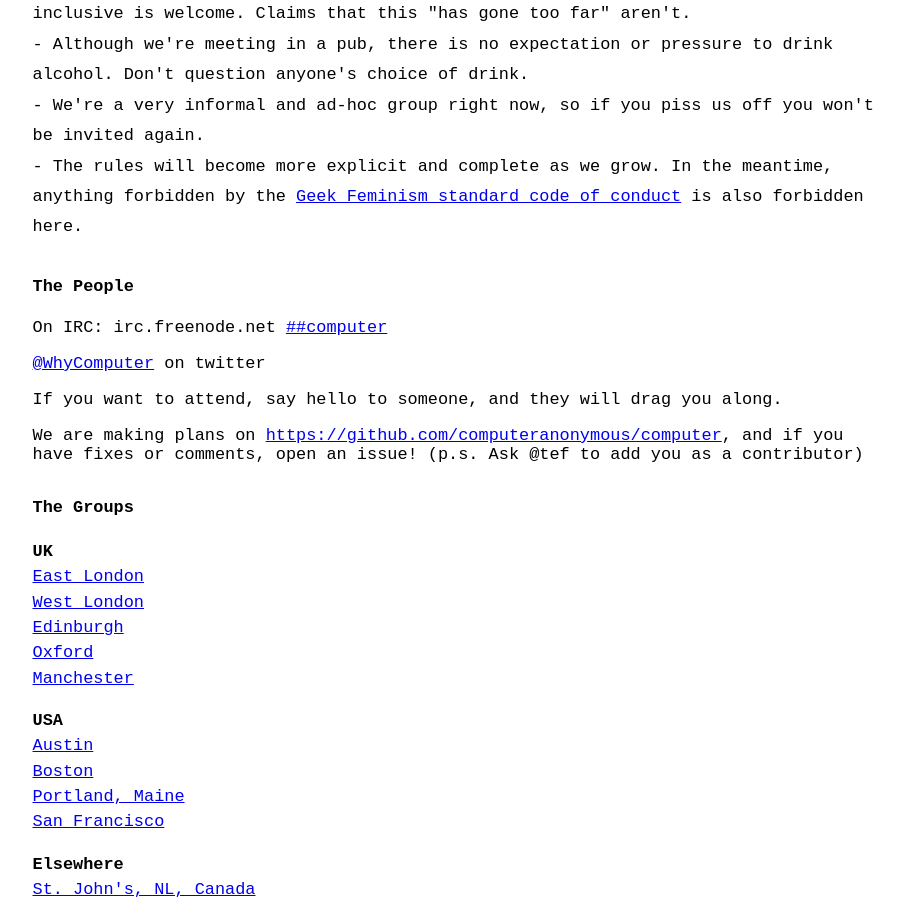
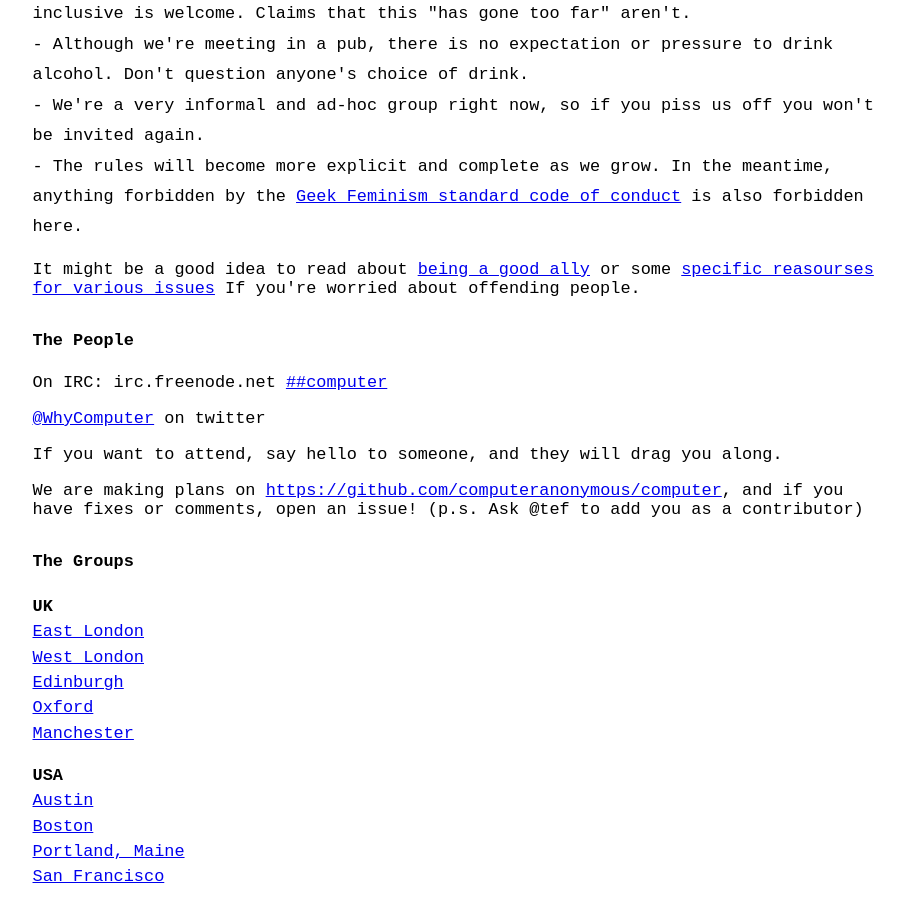
Before and after one commit to computeranonymous/computer, a Jekyll site: the page built from index.html, in a window 1280 px wide and 900 px high, scrolled down 1518 px. Shown: the whole window, without its empty margins (185-1089 px from the left). Built offline with Jekyll 4.4.1, drawn with Linux system fonts in a browser that asks for light colours.

Commit message:
closes #101
adds links to the front page so people concerned can educate themselves.

```diff
--- a/index.html
+++ b/index.html
@@ -69,7 +69,7 @@
           is also forbidden here.
         </li>
       </ul>
-      <p>
+      <p>It might be a good idea to read about <a href="http://theangryblackwoman.com/2009/10/01/the-dos-and-donts-of-being-a-good-ally/" >being a good ally</a> or some <a href="superopinionated.com/101-a-tron/" >specific reasourses for various issues</a> If you're worried about offending people.</p>
 
       <h4>The People</h4>
 
```
